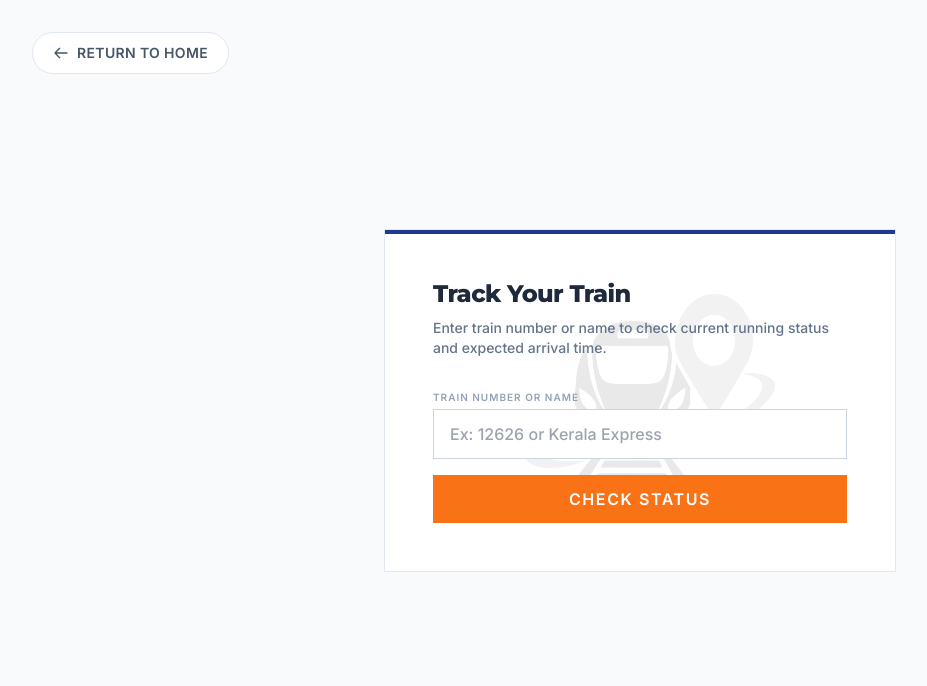
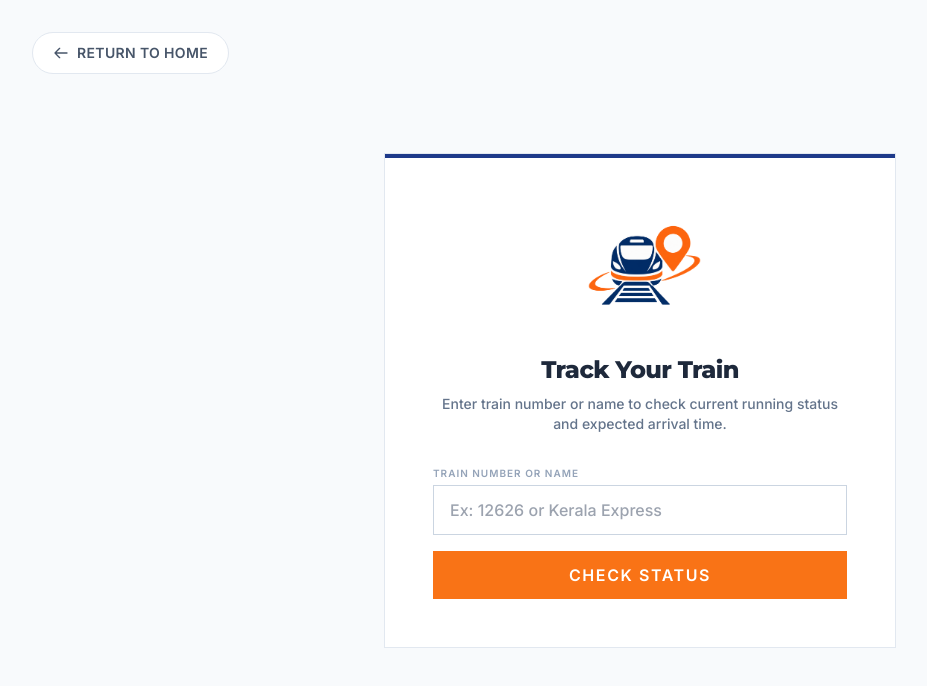
Before and after one commit to achuthmanne/railsamay-SIH, a React (Vite) app in the folder frontend/: page /passenger-dashboard in a window 1280 px wide. Shown: the top 686 px of the page, without its empty margins (0-927 px from the left). Built offline with nearby package versions, Linux system fonts and the light colour scheme.

Commit message:
style: remove faint watermark and render the train icon normally above the title text

```diff
--- a/frontend/src/pages/PassengerTracking.jsx
+++ b/frontend/src/pages/PassengerTracking.jsx
@@ -61,15 +61,17 @@ export default function PassengerTracking() {
             RETURN TO HOME
           </Link>
           <div className="max-w-lg w-full bg-white p-12 border border-slate-200 relative overflow-hidden">
-              {/* Train Watermark */}
-              <img
-                src="/trainicon.png"
-                alt=""
-                className="absolute top-1/2 left-1/2 -translate-x-1/2 -translate-y-1/2 w-72 h-72 opacity-[0.10] pointer-events-none mix-blend-multiply grayscale z-0"
-              />
               <div className="absolute top-0 left-0 w-full h-1 bg-[#1E3A8A]"></div>
-              <h2 className="text-2xl font-black text-slate-800 mb-2 font-montserrat tracking-tight relative z-20">Track Your Train</h2>
-            <p className="text-sm text-slate-500 mb-8 font-medium relative z-20">Enter train number or name to check current running status and expected arrival time.</p>
+              {/* Normal Train Icon */}
+              <div className="flex justify-center mb-6 relative z-20">
+                <img
+                  src="/trainicon.png"
+                  alt="Train Icon"
+                  className="w-32 h-32 object-contain"
+                />
+              </div>
+              <h2 className="text-2xl font-black text-center text-slate-800 mb-2 font-montserrat tracking-tight relative z-20">Track Your Train</h2>
+            <p className="text-sm text-center text-slate-500 mb-8 font-medium relative z-20">Enter train number or name to check current running status and expected arrival time.</p>
 
             <form onSubmit={handleSearch} className="flex flex-col space-y-4 relative z-20">
               <div className="relative">
```
